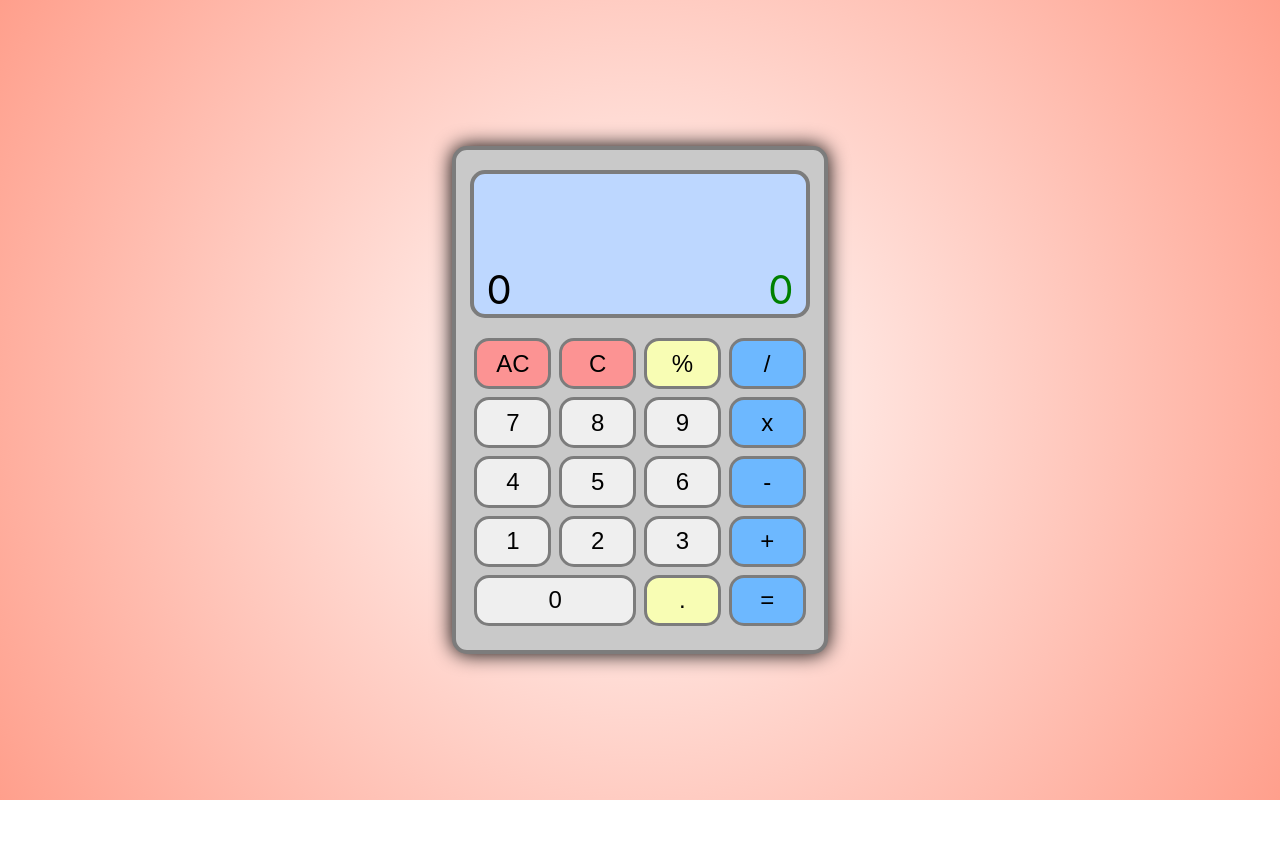
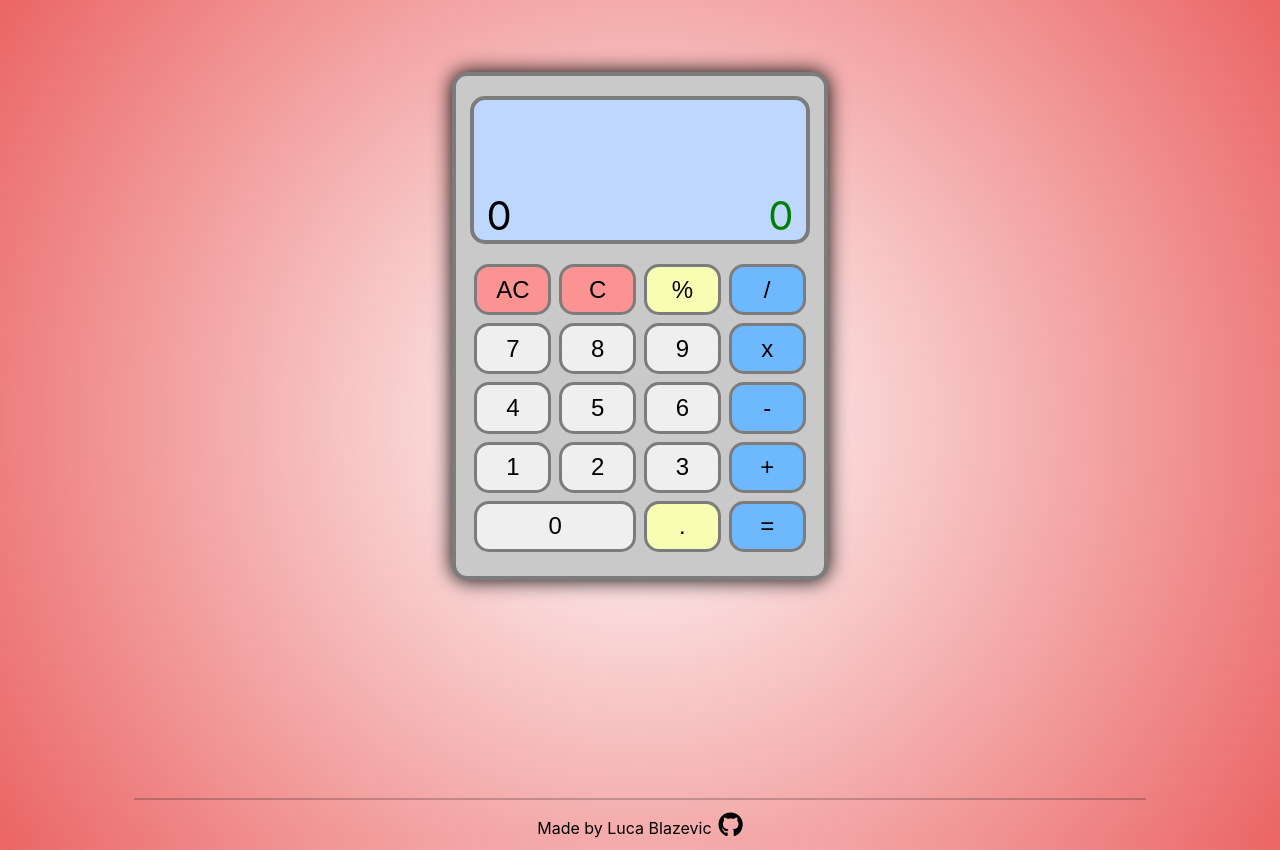
Before and after one commit to LucaBla/Calculator, a plain HTML site: page index.html in a window 1280 px wide. Before the commit the page ends 800 px from the top, so only its background shows below. Drawn offline with Linux system fonts and the light colour scheme.

Commit message:
add footer

```diff
--- a/index.html
+++ b/index.html
@@ -41,6 +41,7 @@
 
         </div>
     </div>
+    <footer>Made by Luca Blazevic <a href="https://github.com/LucaBla" target="_blank"><i class="fa fa-github github"></i></a></footer>
     <script src="script.js"></script>
 </body>
 </html>
--- a/style.css
+++ b/style.css
@@ -5,13 +5,39 @@ html{
 body {
 
     background: rgb(255,255,255);
-    background: radial-gradient(circle, rgba(255,255,255,1) 0%, rgba(255,159,140,1) 100%);
+    background: radial-gradient(circle, rgba(255,255,255,1) 0%, rgb(235 101 101) 100%);
     display: flex;
+    flex-direction: column;
     align-items: center;
-    justify-content: center;
-    min-height: 98vh;
+    justify-content:space-between;
+    min-height: 103vh;
     font-family:-apple-system, BlinkMacSystemFont, 'Segoe UI', Roboto, Oxygen, Ubuntu, Cantarell, 'Open Sans', 'Helvetica Neue', sans-serif;
 
+}
+
+footer{
+    border-top: 2px solid rgba(0, 0, 0, 0.205);
+    bottom: 0px;
+    height: 2em;
+    width: 80%;
+    text-align: center;
+}
+
+a{
+    text-decoration: none;
+    color: black;
+}
+
+i{
+    font-size: 25px;
+    margin-left: 0.1em;
+    margin-top: 0.5em;
+    padding-bottom: 0.5em;
+}
+
+p {
+    margin-bottom: 0px;
+    margin-top: 0px;
 }
 
 .calculator-body{
@@ -62,6 +88,11 @@ body {
     color: green;
 }
 
+#zero{
+    grid-row: 5;
+    grid-column: 1/3;
+}
+
 .buttons-grid{
     display: grid;
     grid-template-columns: 1fr 1fr 1fr 1fr;
@@ -90,18 +121,3 @@ body {
 .special-chat-btn{
     background-color: rgb(248, 253, 180);
 }
-
-#zero{
-    grid-row: 5;
-    grid-column: 1/3;
-}
-
-.test{
-    display: flex;
-    flex-direction: row;
-}
-
-p {
-    margin-bottom: 0px;
-    margin-top: 0px;
-}
```
